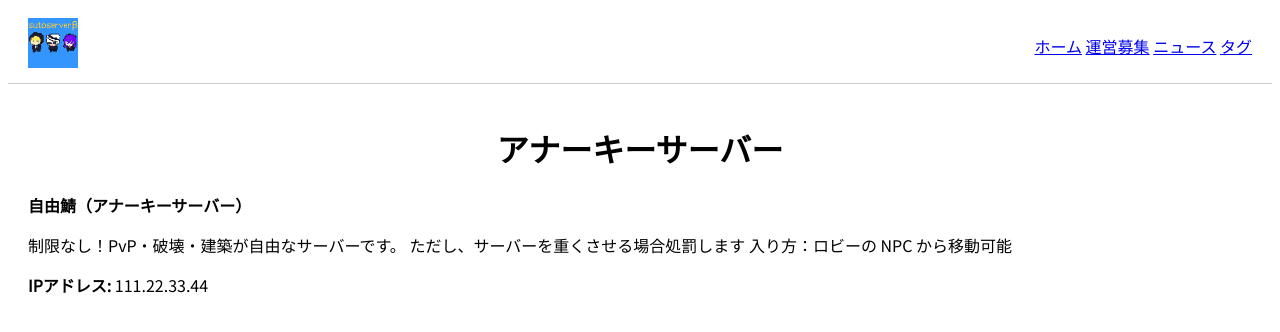
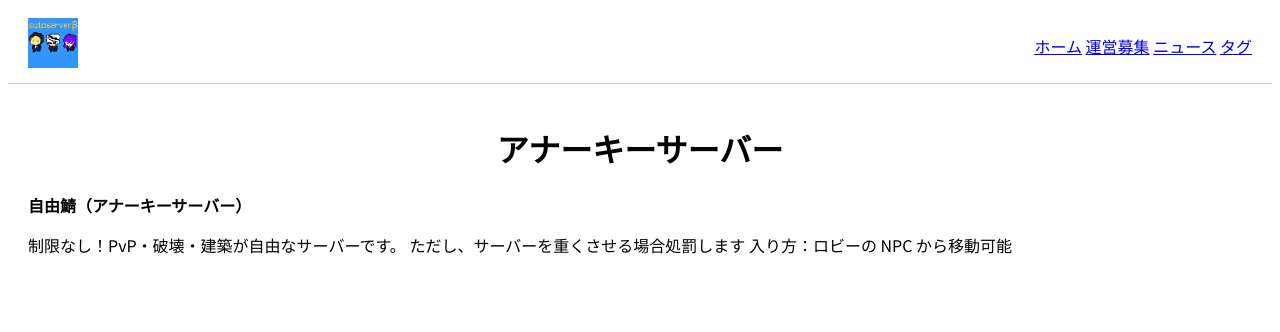
Before and after one commit to jion3325/Sutoserver.webpage-, a Jekyll site: the page built from Ana-ki-.md, in a window 1280 px wide. Shown: the top 332 px of the page. Built offline with Jekyll 4.4.1, drawn with Linux system fonts in a browser that asks for light colours.

Commit message:
Update server entry instructions in Ana-ki-.md

```diff
--- a/Ana-ki-.md
+++ b/Ana-ki-.md
@@ -10,5 +10,3 @@ title: アナーキーサーバー
 制限なし！PvP・破壊・建築が自由なサーバーです。
 ただし、サーバーを重くさせる場合処罰します
 入り方：ロビーの NPC から移動可能
-
-**IPアドレス:** 111.22.33.44
```
